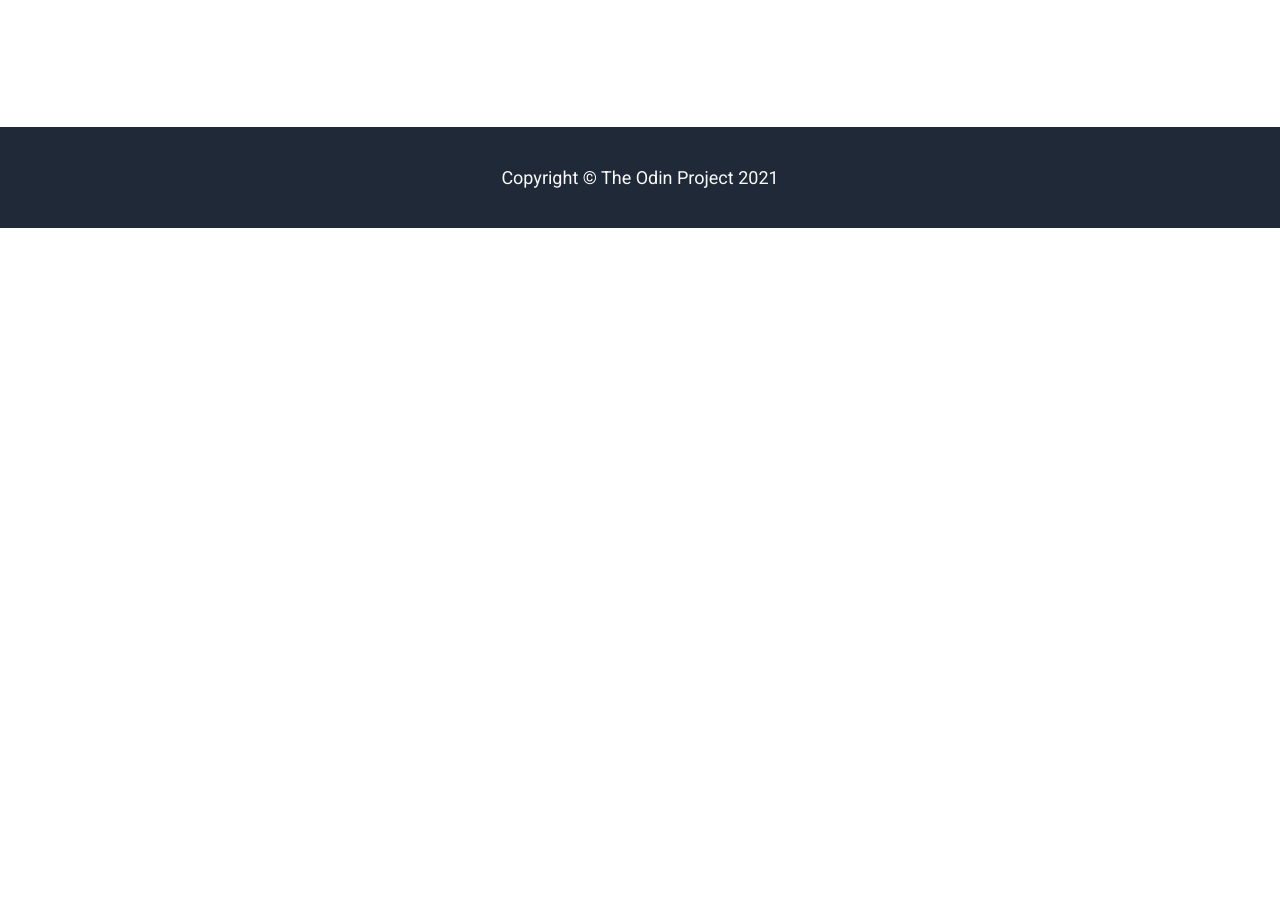
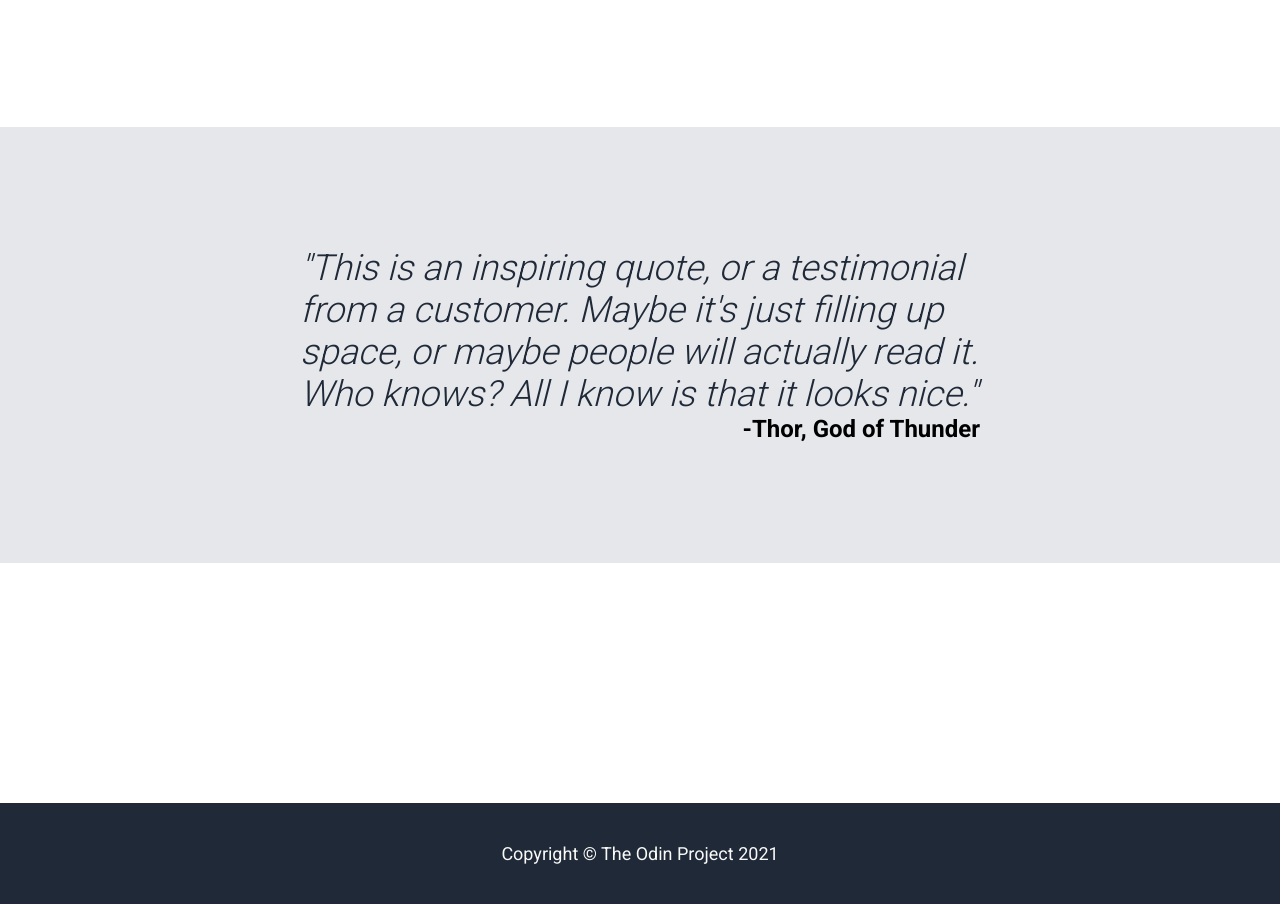
Before and after one commit to dianedoan/odin-landing-page, a plain HTML site: page index.html in a window 1280 px wide. Shown: the part 869-1773 px from the top of the page. Before the commit the page ends 1097 px from the top, so only its background shows below. Drawn offline with Linux system fonts and the light colour scheme.

Commit message:
Add initial quote section

```diff
--- a/index.html
+++ b/index.html
@@ -49,7 +49,8 @@
         </div>
 
         <div class="quote-section">
-
+            <div class="quote">"This is an inspiring quote, or a testimonial from a customer. Maybe it's just filling up space, or maybe people will actually read it. Who knows? All I know is that it looks nice."</div>
+            <div class="quote-author">-Thor, God of Thunder</div>
         </div>
 
         <div class="modal-section">
--- a/style.css
+++ b/style.css
@@ -135,6 +135,28 @@ a {
     align-self: center;
 }
 
+.quote-section,
+.modal-section {
+    padding: 120px 300px;
+}
+
+.quote-section {
+    flex-direction: column;
+    background: #e5e7eb;
+}
+
+.quote {
+    font-style: italic;
+    font-size: 36px;
+    font-weight: 300;
+    color: #1f2937;
+}
+
+.quote-author {
+    font-size: 24px;
+    font-weight: 900;
+    align-self: flex-end;
+}
 
 
 .footer {
```
